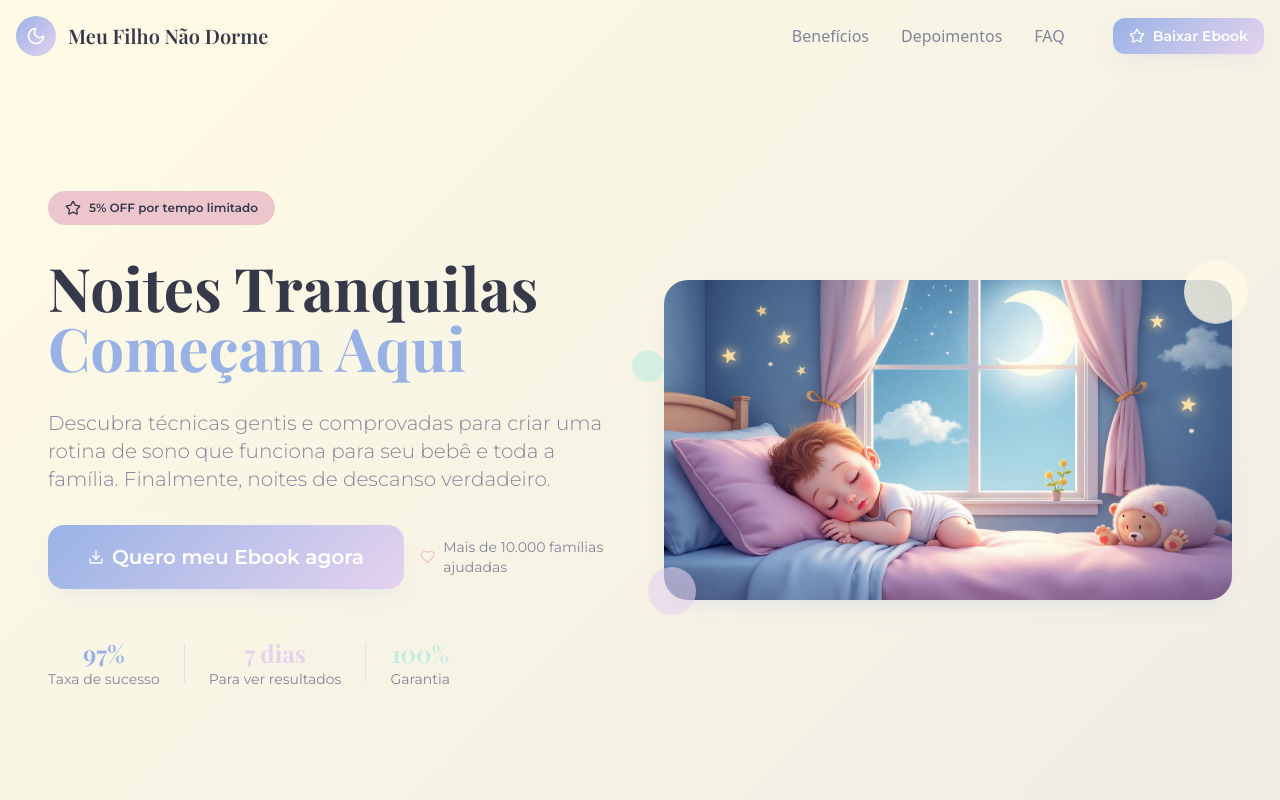
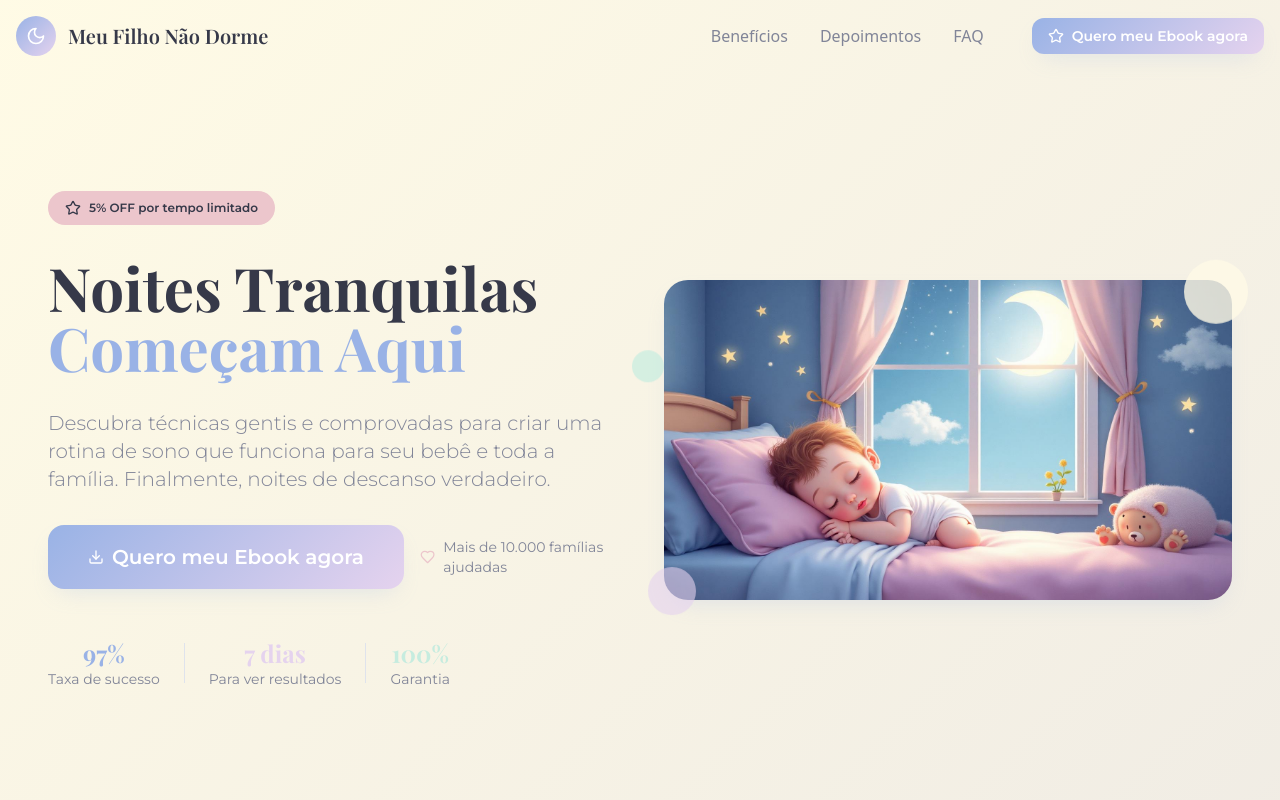
Before and after one commit to lynxinfiniteconta-ui/noites-em-paz-page, a React (Vite) app: page / in a window 1280 px wide. Shown: the top 800 px of the page. Built offline with nearby package versions, Linux system fonts and the light colour scheme.

Commit message:
Update button text
Change button text from "Baixar Ebook" and "Baixar com Garantia Total" to "Quero meu Ebook agora".

```diff
--- a/src/components/GuaranteeSection.tsx
+++ b/src/components/GuaranteeSection.tsx
@@ -59,7 +59,7 @@ const GuaranteeSection = () => {
 
           <Button variant="cta" size="xl" className="group">
             <Shield className="w-5 h-5 group-hover:animate-pulse" />
-            COMPRAR
+            Quero meu Ebook agora
           </Button>
         </div>
       </div>
--- a/src/components/Header.tsx
+++ b/src/components/Header.tsx
@@ -41,7 +41,7 @@ const Header = () => {
           </a>
           <Button variant="cta" size="sm" className="ml-4">
             <Star className="w-4 h-4" />
-            Baixar Ebook
+            Quero meu Ebook agora
           </Button>
         </nav>
       </div>
```
